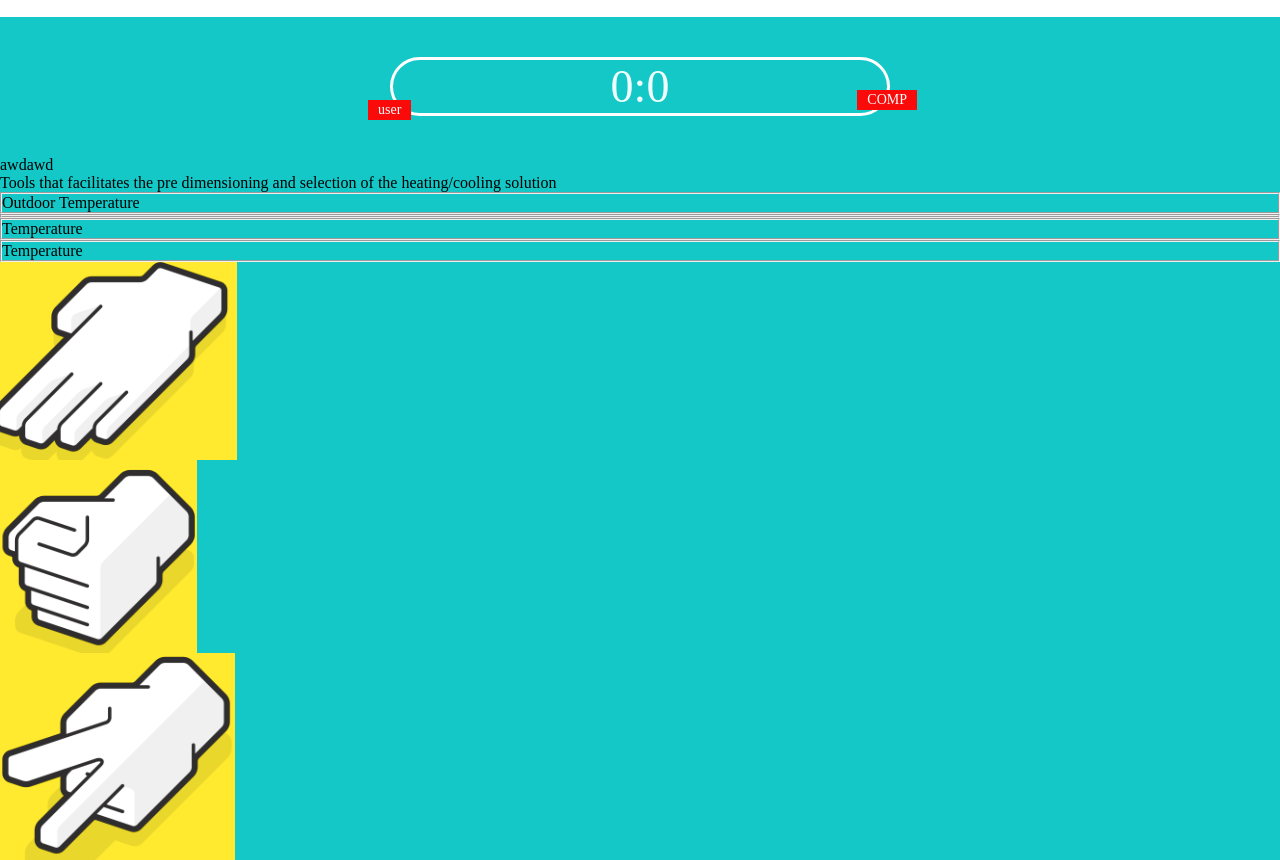
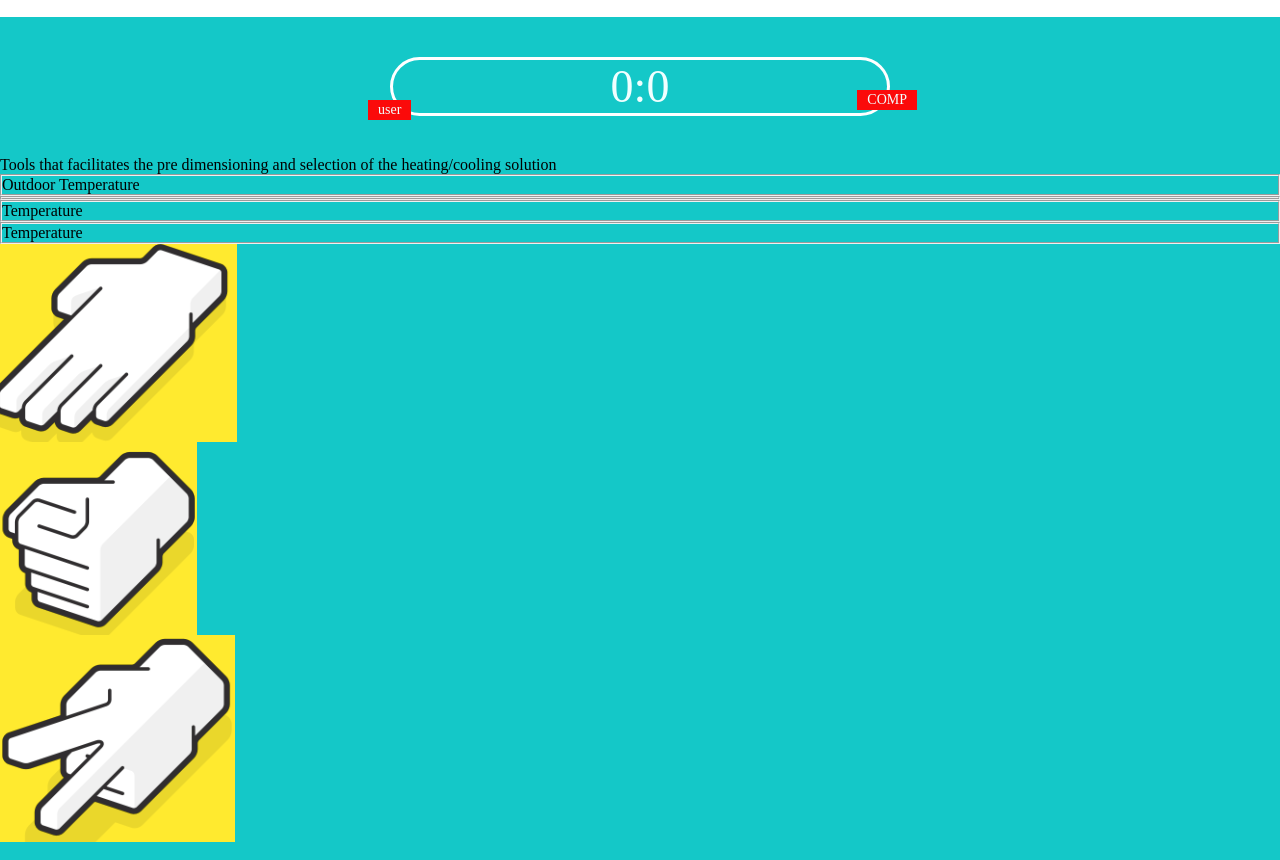
Before and after one commit to jadkh/systemConfigurator, a plain HTML site: page index.html in a window 1280 px wide. Shown: the part 60-920 px from the top of the page. Drawn offline with Linux system fonts and the light colour scheme.

Commit message:
d branch

```diff
--- a/index.html
+++ b/index.html
@@ -17,7 +17,6 @@
                                         <span id="user-score">0</span>:<span id="computer-score">0</span>
 
                                     </div>
-awdawd
                                         <div class="result">
                                             <p>Tools that facilitates the pre dimensioning and selection of the heating/cooling solution</p>
                                         </div>
```
